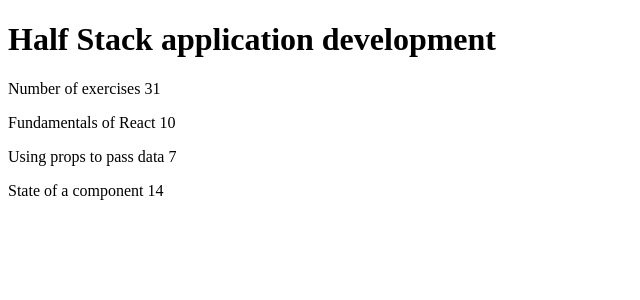
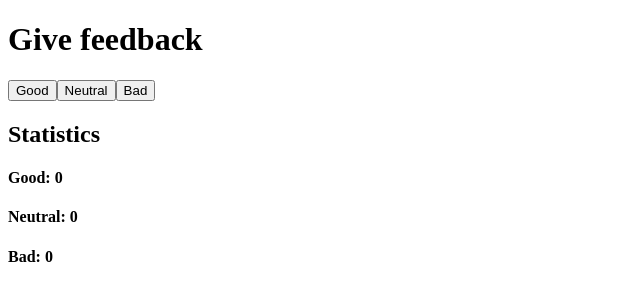
Before and after one commit to EetuV1/FullStackPalautus, a React (Vite) app in the folder Osa1/osan1Tehtävä/: page / in a window 1280 px wide. Shown: the top 300 px of the page, without its empty margins (0-640 px from the left). Built offline with nearby package versions, Linux system fonts and the light colour scheme.

Commit message:
osa 1 -> uniCafe 1.6 valmis

```diff
--- a/Osa1/osan1Tehtävä/src/App.jsx
+++ b/Osa1/osan1Tehtävä/src/App.jsx
@@ -1,58 +1,21 @@
-const Header = (props) => {
-    return <h1>{props.course}</h1>
-}
-
-const Part = (props) => {
-    return (
-        <p>
-            {props.part.name} {props.part.exercises}
-        </p>
-    )
-}
-
-const Content = (props) => {
-    return (
-        <div>
-            {props.parts.map((part, index) => (
-                <Part key={index} part={part} />
-            ))}
-        </div>
-    )
-}
-
-const Total = (props) => {
-    // Käy läpi kaikki excercises ja lisää ne arvoon 0 (fiksumpi tapa kuin map)
-    const numberOfExercises = props.parts.reduce(
-        (sum, part) => sum + part.exercises,
-        0
-    )
-    return <p>Number of exercises {numberOfExercises}</p>
-}
+import { useState } from "react"
 
 const App = () => {
-    const course = {
-        name: "Half Stack application development",
-        parts: [
-            {
-                name: "Fundamentals of React",
-                exercises: 10,
-            },
-            {
-                name: "Using props to pass data",
-                exercises: 7,
-            },
-            {
-                name: "State of a component",
-                exercises: 14,
-            },
-        ],
-    }
+    const [good, setGood] = useState(0)
+    const [neutral, setNeutral] = useState(0)
+    const [bad, setBad] = useState(0)
 
     return (
         <div>
-            <Header course={course.name} />
-            <Total parts={course.parts} />
-            <Content parts={course.parts} />
+            <h1>Give feedback</h1>
+            <button onClick={() => setGood(good + 1)}>Good</button>
+            <button onClick={() => setNeutral(neutral + 1)}>Neutral</button>
+            <button onClick={() => setBad(bad + 1)}>Bad</button>
+
+            <h2>Statistics</h2>
+            <h4>Good: {good}</h4>
+            <h4>Neutral: {neutral}</h4>
+            <h4>Bad: {bad}</h4>
         </div>
     )
 }
--- a/Osa1/osan1Tehtävä/src/main.jsx
+++ b/Osa1/osan1Tehtävä/src/main.jsx
@@ -1,5 +1,10 @@
 import ReactDOM from "react-dom/client"
 
 import App from "./App"
+import { StrictMode } from "react"
 
-ReactDOM.createRoot(document.getElementById("root")).render(<App />)
+ReactDOM.createRoot(document.getElementById("root")).render(
+    <StrictMode>
+        <App />
+    </StrictMode>
+)
```
Also changed, not shown: 2 other files (tests, documents, lock files or other folders).
